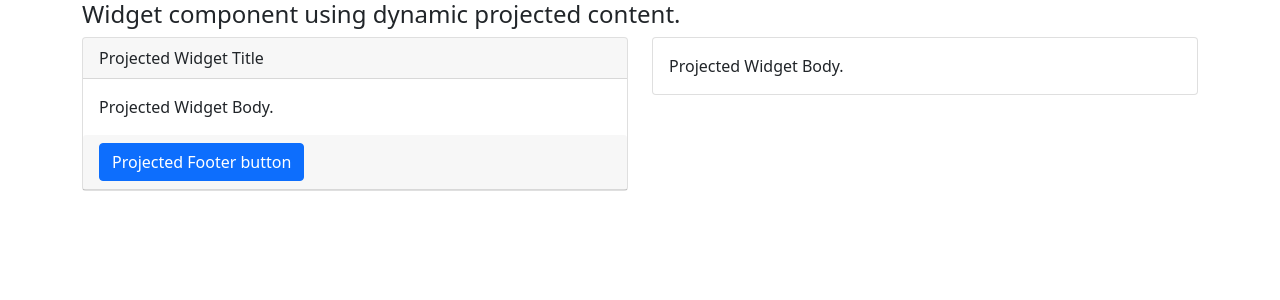
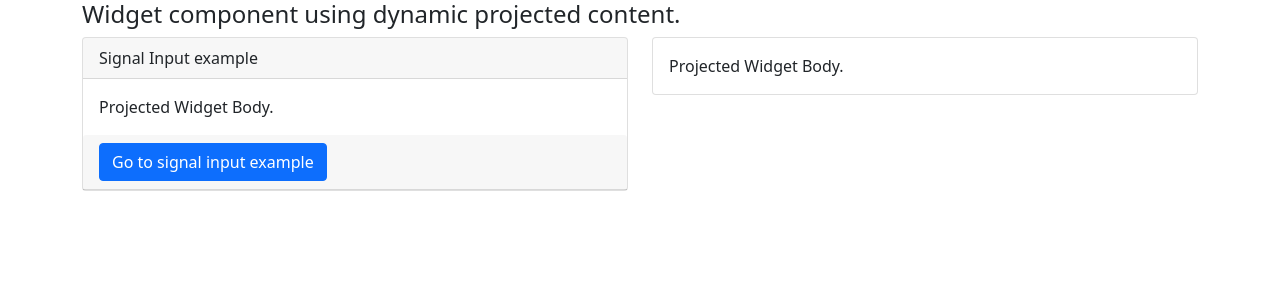
Before and after one commit to axelsglo/AngularPlayground, an Angular app: page /contentProjection in a window 1280 px wide. Shown: the top 300 px of the page. Built offline with nearby package versions, Linux system fonts and the light colour scheme.

Commit message:
feat: link to input signal example in default route card

```diff
--- a/projects/demo/src/app/content-projection-container/content-projection-container.component.html
+++ b/projects/demo/src/app/content-projection-container/content-projection-container.component.html
@@ -9,11 +9,11 @@
     <div class="col">
       <lib-widget>
         <ng-container ngProjectAs="[slot]='header'">
-          Projected Widget Title
+          Signal Input example
         </ng-container>
         <div>Projected Widget Body.</div>
         <ng-container ngProjectAs="[slot]='cardFooter'">
-          <a href="#" class="btn btn-primary">Projected Footer button</a>
+          <a routerLink="/signalInputs" routerLinkActive="active" class="btn btn-primary">Go to signal input example</a>
         </ng-container>
       </lib-widget>
     </div>
--- a/projects/demo/src/app/content-projection-container/content-projection-container.component.ts
+++ b/projects/demo/src/app/content-projection-container/content-projection-container.component.ts
@@ -1,10 +1,11 @@
 import { Component } from '@angular/core';
+import { RouterLink } from '@angular/router';
 import { WidgetComponent } from '@shared/lib/widget/widget.component';
 
 @Component({
   selector: 'app-content-projection-container',
   standalone: true,
-  imports: [WidgetComponent],
+  imports: [WidgetComponent, RouterLink],
   templateUrl: './content-projection-container.component.html',
   styleUrl: './content-projection-container.component.scss'
 })
```
